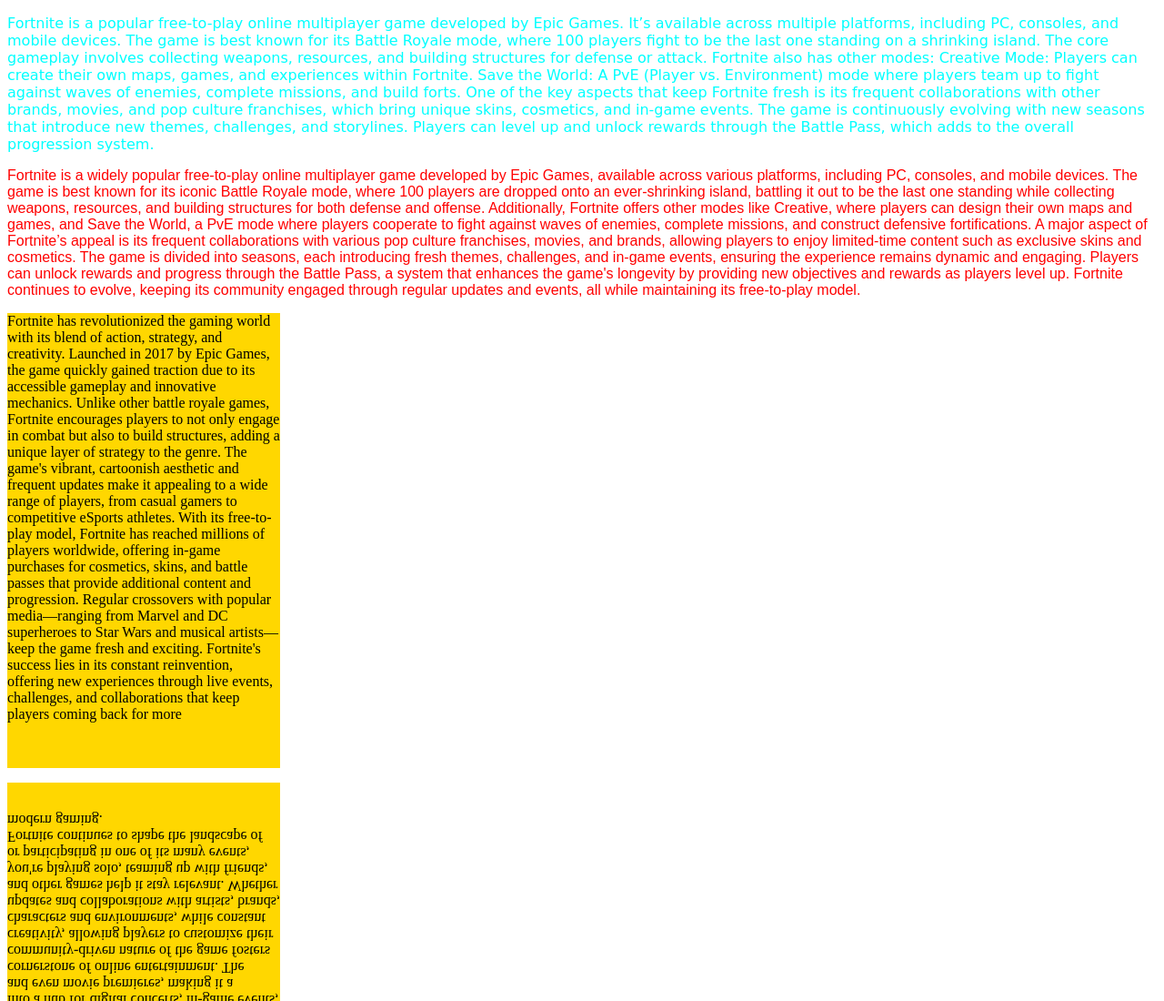
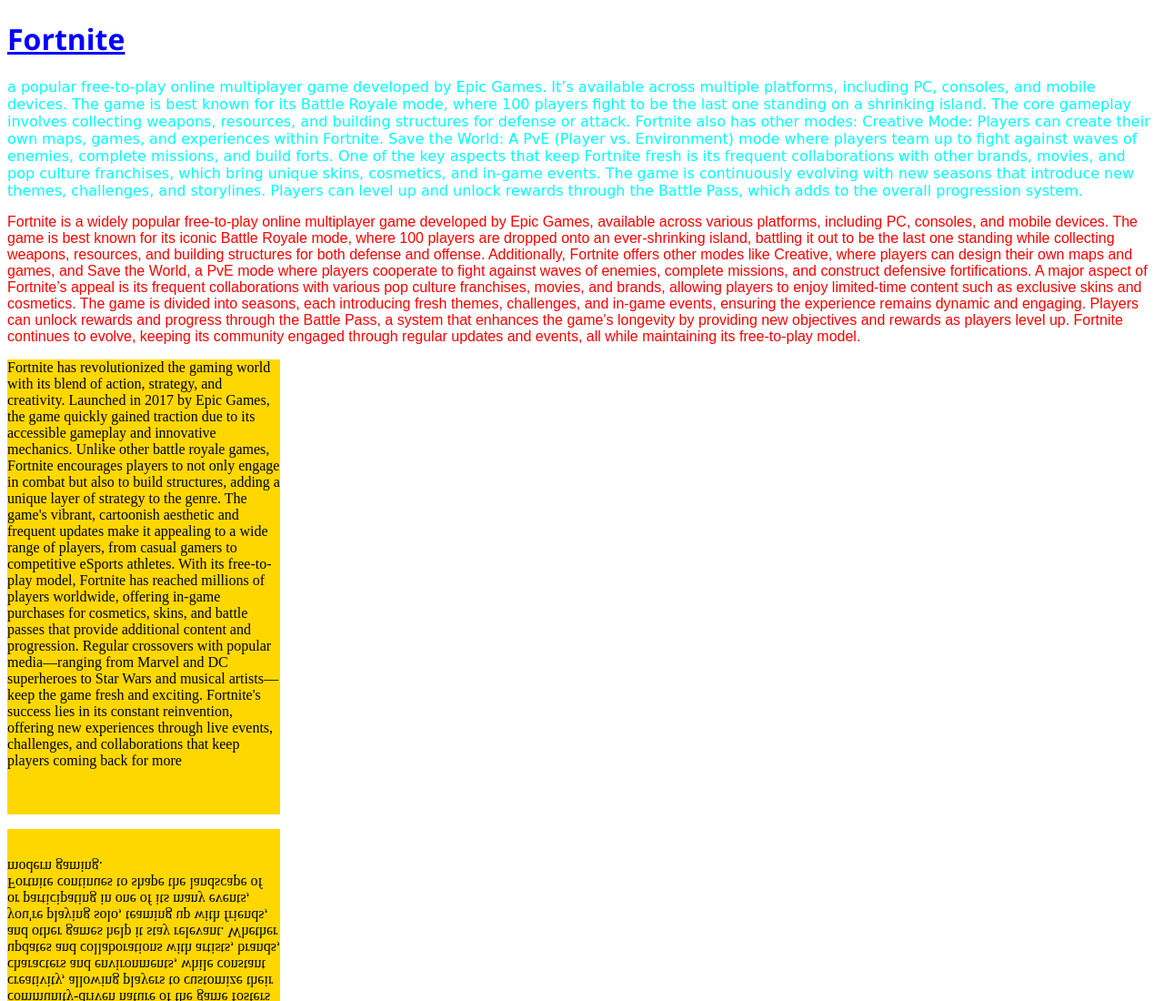
Before and after one commit to Kayson-coder/Text-styling, a plain HTML site: page index.html in a window 1280 px wide. Shown: the top 1100 px of the page at 91% size. Drawn offline with Linux system fonts and the light colour scheme.

Commit message:
third commit

```diff
--- a/index.html
+++ b/index.html
@@ -4,7 +4,7 @@
     <style>
         #myid{color: cyan;font-family: cursive;}
         #mypass{color:red;font-family: fantasy;}
-        #myid3{color: blue; font-family: 'Segoe UI', Tahoma, Geneva, Verdana, sans-serif;}
+        #myid3{color: blue; font-family: 'Segoe UI', Tahoma, Geneva, Verdana, sans-serif;text-decoration: underline; text-transform: capitalize;}
         div{background-color: gold;height: 500px;width: 300px;}
         #mydiv{transform: rotateX(180deg);}
         </style>
@@ -12,7 +12,10 @@
     <title>Text styling</title>
 </head>
 <body>
-  <p id="myid">Fortnite is a popular free-to-play online multiplayer game developed by Epic Games. It’s available across multiple
+    <h1 id="myid3">Fortnite</h1>
+
+<p id="myid">
+      a popular free-to-play online multiplayer game developed by Epic Games. It’s available across multiple
 platforms, including PC, consoles, and mobile devices. The game is best known for its Battle Royale mode, where 100
 players fight to be the last one standing on a shrinking island. The core gameplay involves collecting weapons,
 resources, and building structures for defense or attack.
```
